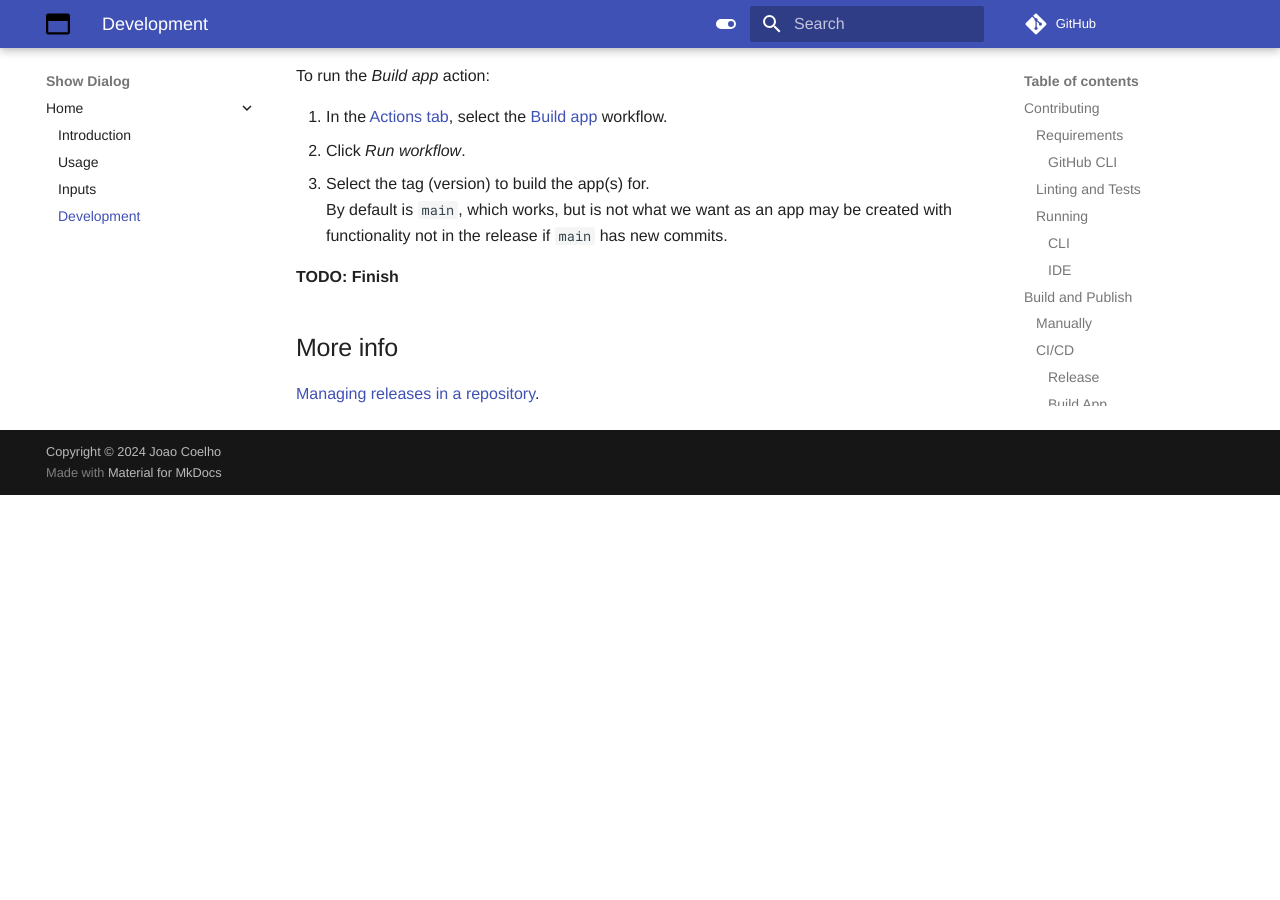
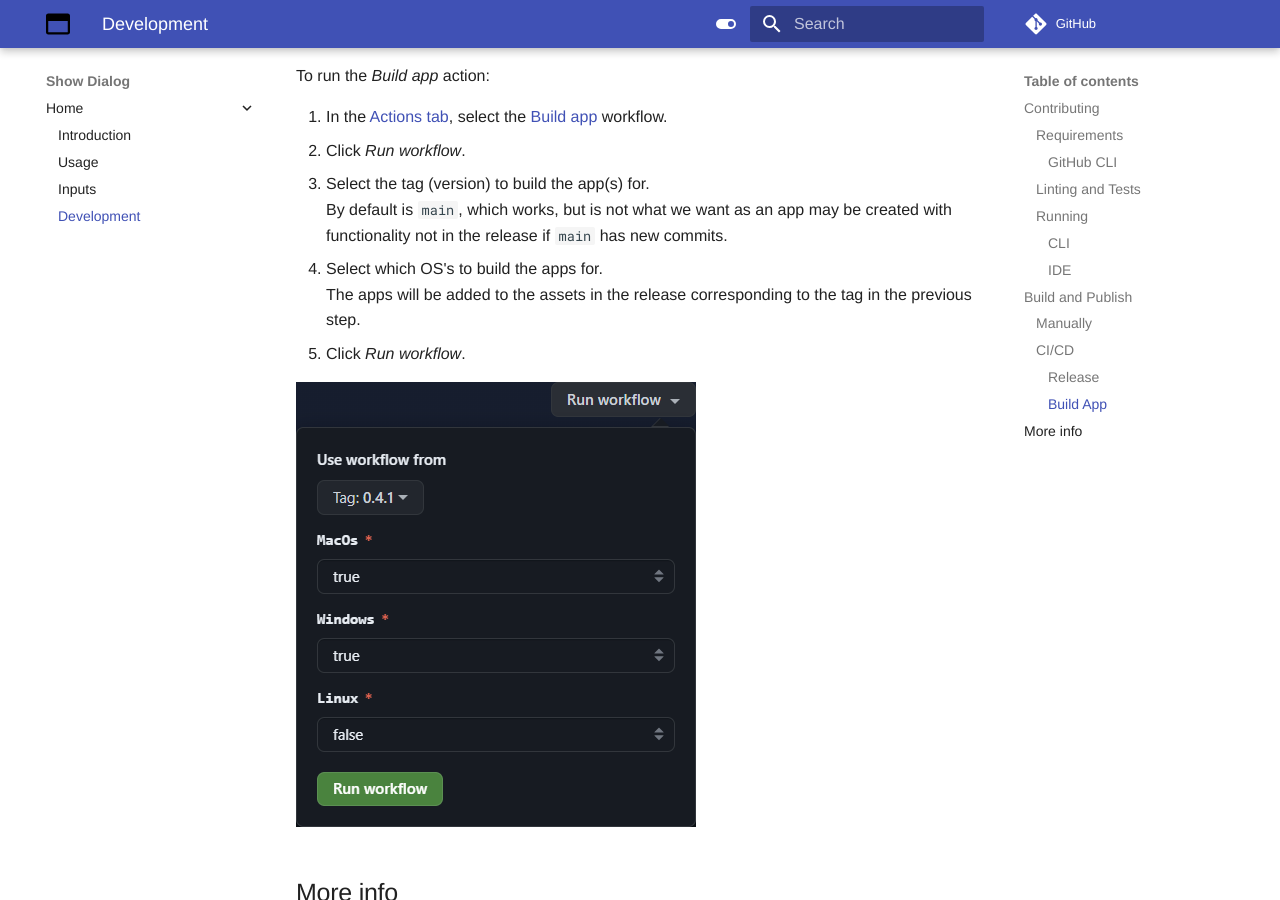
Before and after one commit to joaonc/show_dialog, an MkDocs documentation site: the page built from docs/development.md, in a window 1280 px wide and 900 px high, scrolled down 4875 px. Built offline with MkDocs 1.6.1 and Material for MkDocs 9.7.7, drawn with Linux system fonts in a browser that asks for light colours; comment, search, counter and statistics services are not loaded; before the commit the page ends 5370 px from its top, so only the background shows below that.

Commit message:
Docs and GH action fix (#56)

```diff
--- a/docs/development.md
+++ b/docs/development.md
@@ -180,8 +180,12 @@ To run the _Build app_ action:
 3. Select the tag (version) to build the app(s) for.
    By default is `main`, which works, but is not what we want as an app may be created with
    functionality not in the release if `main` has new commits.
+4. Select which OS's to build the apps for.
+   The apps will be added to the assets in the release corresponding to the tag in the previous
+   step.
+5. Click _Run workflow_.
 
-**TODO: Finish**
+![Build app workflow](images/gh_action_build_app.png)
 
 ## More info
 [Managing releases in a repository](https://docs.github.com/en/repositories/releasing-projects-on-github/managing-releases-in-a-repository).
```
Also changed, not shown: docs/images/gh_action_build_app.png (added), 2 other files.
